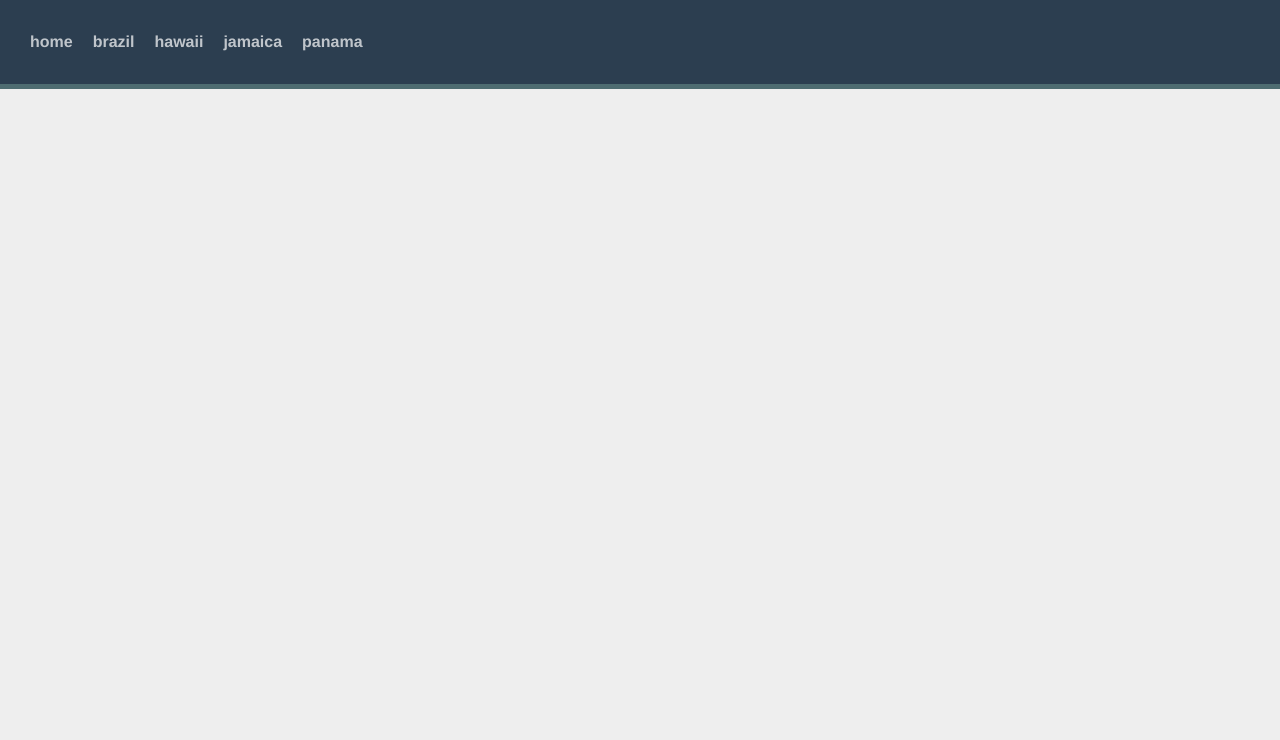
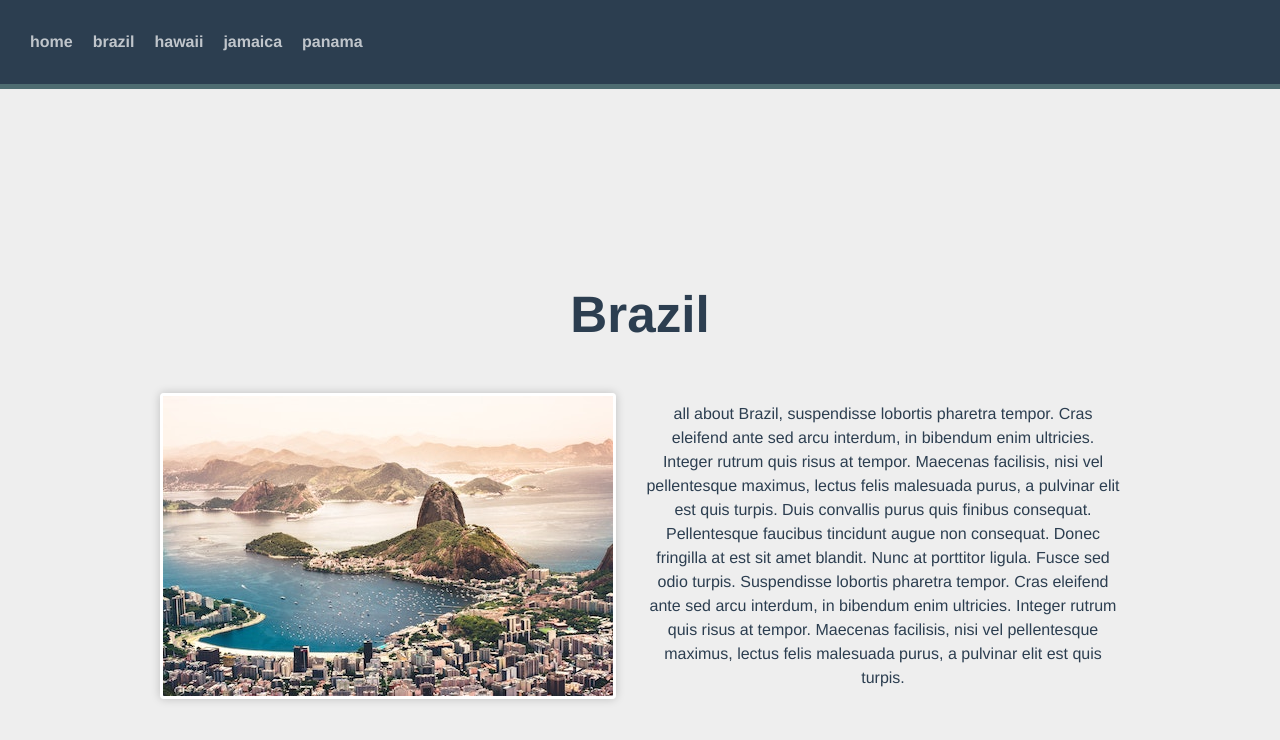
Before and after one commit to hamedg68/vuerouter4, a Vue app: page /destination/1 in a window 1280 px wide. Shown: the top 740 px of the page. Built offline with nearby package versions, Linux system fonts and the light colour scheme.

Commit message:
feat: using dynamic route

```diff
--- a/src/router/index.ts
+++ b/src/router/index.ts
@@ -28,6 +28,11 @@
     name: "panama",
     component: () => import("@/views/Panama.vue"),
   },
+  {
+    path: "/destination/:id",
+    name: "destination",
+    component: () => import("@/views/DestinationShow.vue"),
+  },
 ];
 
 const router = createRouter({
--- /dev/null
+++ b/src/views/DestinationShow.vue
@@ -0,0 +1,23 @@
+<template>
+  <section class="destination">
+    <h1>{{ destination?.name }}</h1>
+    <div class="destination-details">
+      <img :src="`/images/${destination?.image}`" :alt="destination?.name" />
+      <p>{{ destination?.description }}</p>
+    </div>
+  </section>
+</template>
+
+<script lang="ts" setup>
+import { computed } from "vue";
+import { useRoute } from "vue-router";
+import sourceData from "@/data.json";
+
+const route = useRoute();
+
+const destination = computed(() => {
+  return sourceData.destinations.find(
+    (destination) => destination.id === parseInt(route.params.id as string)
+  );
+});
+</script>
```
